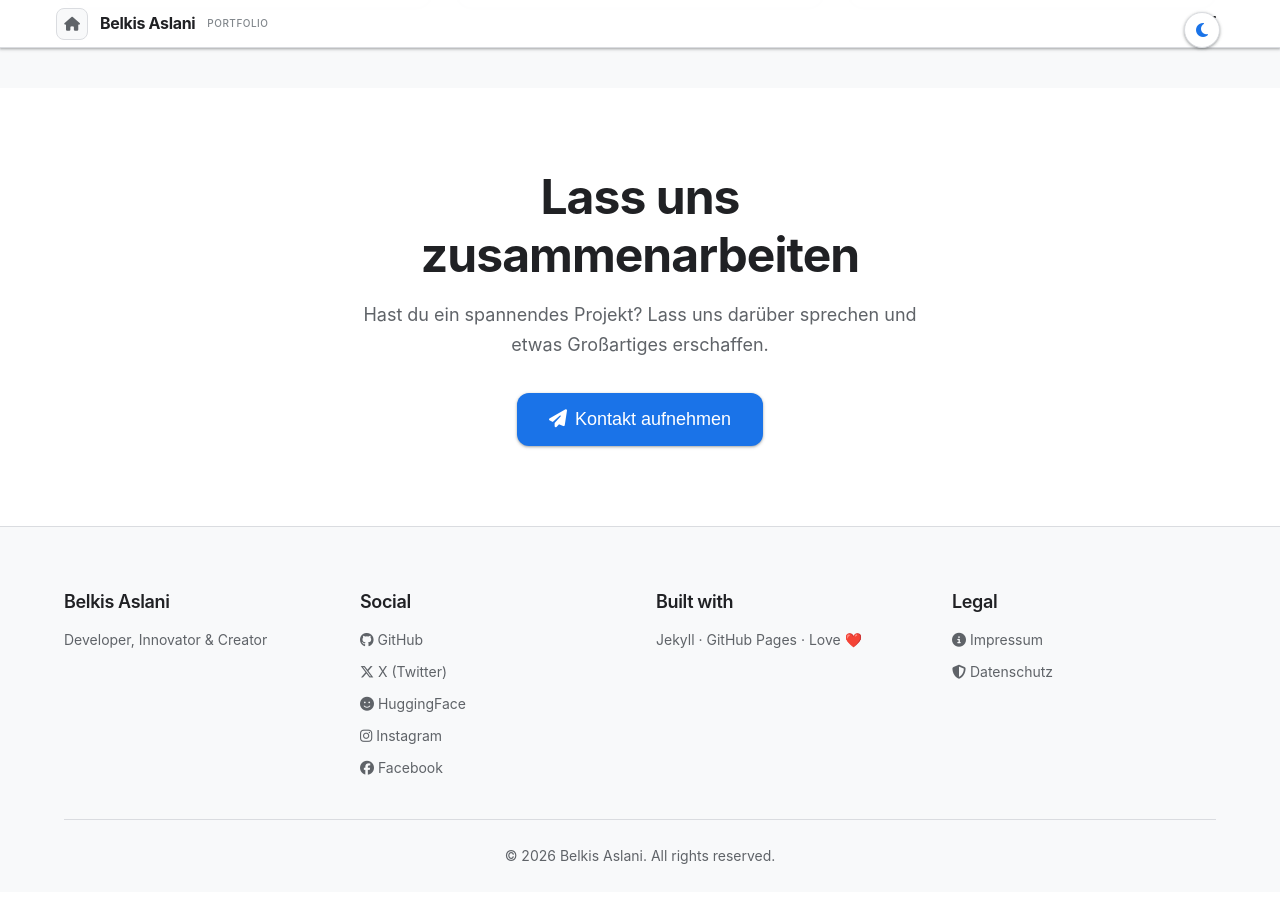
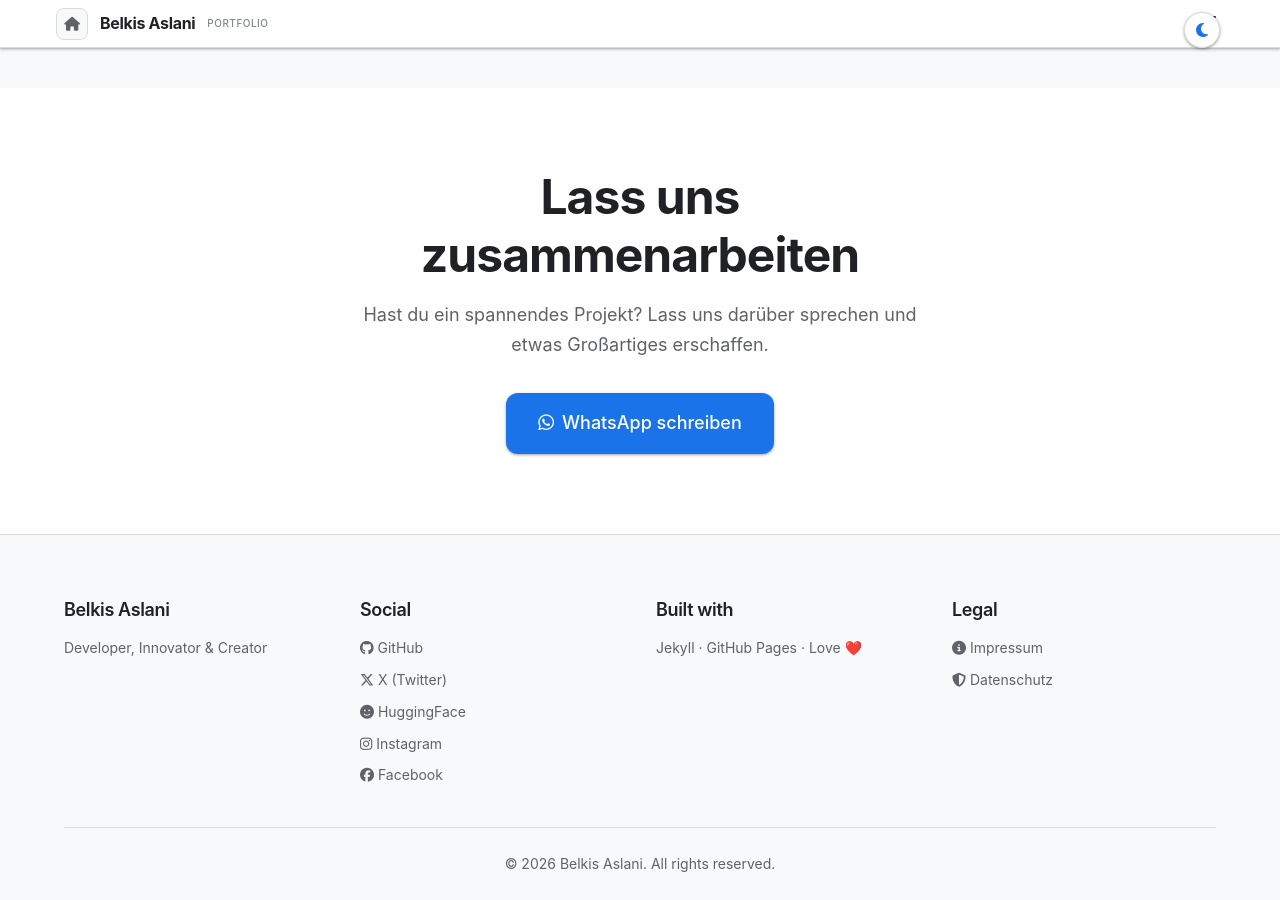
Before and after one commit to BEKO2210/My-table-of-contents-, a Jekyll site: the page built from index.html, in a window 1280 px wide and 900 px high, scrolled down 1990 px. Built offline with Jekyll 4.4.1, drawn with Linux system fonts in a browser that asks for light colours.

Commit message:
Feature: Direkter WhatsApp Button statt Modal
✅ Einfache Lösung:
- Button führt direkt zu WhatsApp
- Keine komplexe Modal-Logik mehr nötig
- Funktioniert garantiert

📱 WhatsApp:
- Nummer: +49 176 81462526
- Link: https://wa.me/4917681462526
- Öffnet WhatsApp direkt beim Klick

🎨 Button-Style:
- WhatsApp Icon (grün)
- Text: 'WhatsApp schreiben'
- Gleicher Premium Button-Style wie vorher

💡 Warum besser:
- Keine JavaScript-Abhängigkeit
- Funktioniert auf allen Geräten
- Öffnet WhatsApp-App direkt
- Kein Debug nötig

```diff
--- a/index.html
+++ b/index.html
@@ -279,10 +279,10 @@ title: Portfolio - Belkis Aslani
             <p class="contact-description">
                 Hast du ein spannendes Projekt? Lass uns darüber sprechen und etwas Großartiges erschaffen.
             </p>
-            <button id="openContactModal" class="btn btn-primary btn-large">
-                <i class="fas fa-paper-plane"></i>
-                <span>Kontakt aufnehmen</span>
-            </button>
+            <a href="https://wa.me/4917681462526" target="_blank" class="btn btn-primary btn-large">
+                <i class="fab fa-whatsapp"></i>
+                <span>WhatsApp schreiben</span>
+            </a>
         </div>
     </div>
 </section>
```
